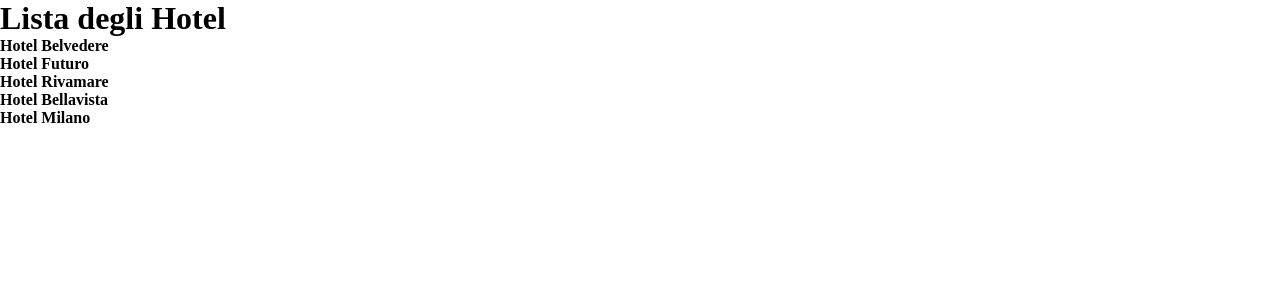
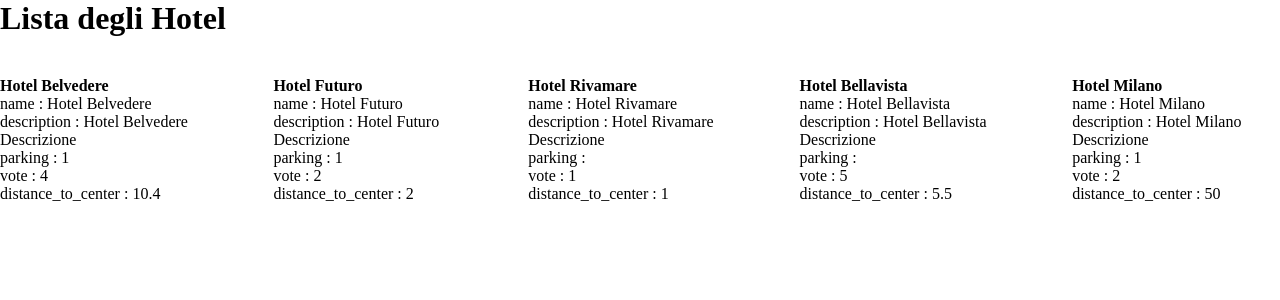
Before and after one commit to edocico/php-hotel, a PHP site: page / in a window 1280 px wide. Shown: the top 300 px of the page. Run offline with PHP 8.4, Linux system fonts and the light colour scheme.

Commit message:
print hotel's data

```diff
--- a/index.php
+++ b/index.php
@@ -52,14 +52,25 @@
 </head>
 <body>
 
-    <h1>Lista degli Hotel</h1>
+    <h1 class="title">Lista degli Hotel</h1>
 
-    <ul>
+    <ul class="hotel-name">
         <?php
         foreach ($hotels as $hotel) {
             //var_dump($hotel)
         ?>
-        <li><strong><?php echo $hotel['name']?></strong></li>
+        <li><strong><?php echo $hotel['name']?></strong>
+        <ul>
+            <?php
+            foreach ($hotel as $key => $value) {
+            ?>
+            <li><span><?php echo $key?> :</span>
+            <span><?php echo $value?></span></li>
+            <?php
+            }
+            ?>
+        </ul>
+        </li>
         <?php
         }
         ?>
--- a/style/style.css
+++ b/style/style.css
@@ -8,3 +8,12 @@ ul,
 li {
   list-style: none;
 }
+
+.title {
+  margin-bottom: 40px;
+}
+
+.hotel-name {
+  display: flex;
+  gap: 50px;
+}
```
